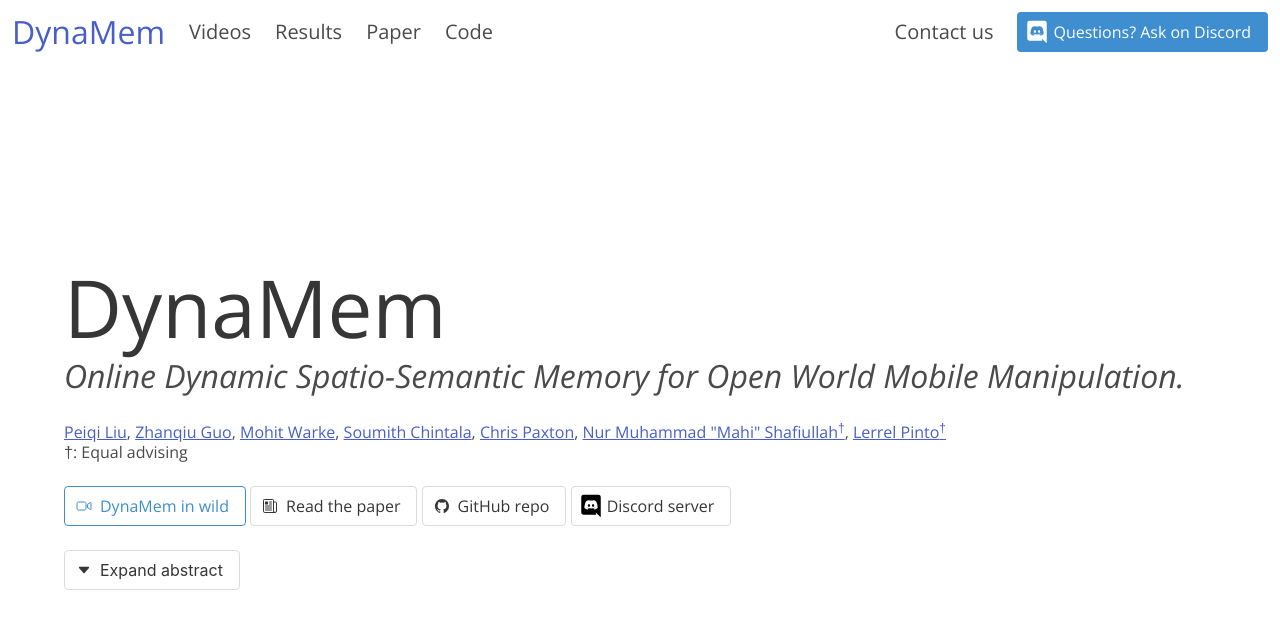
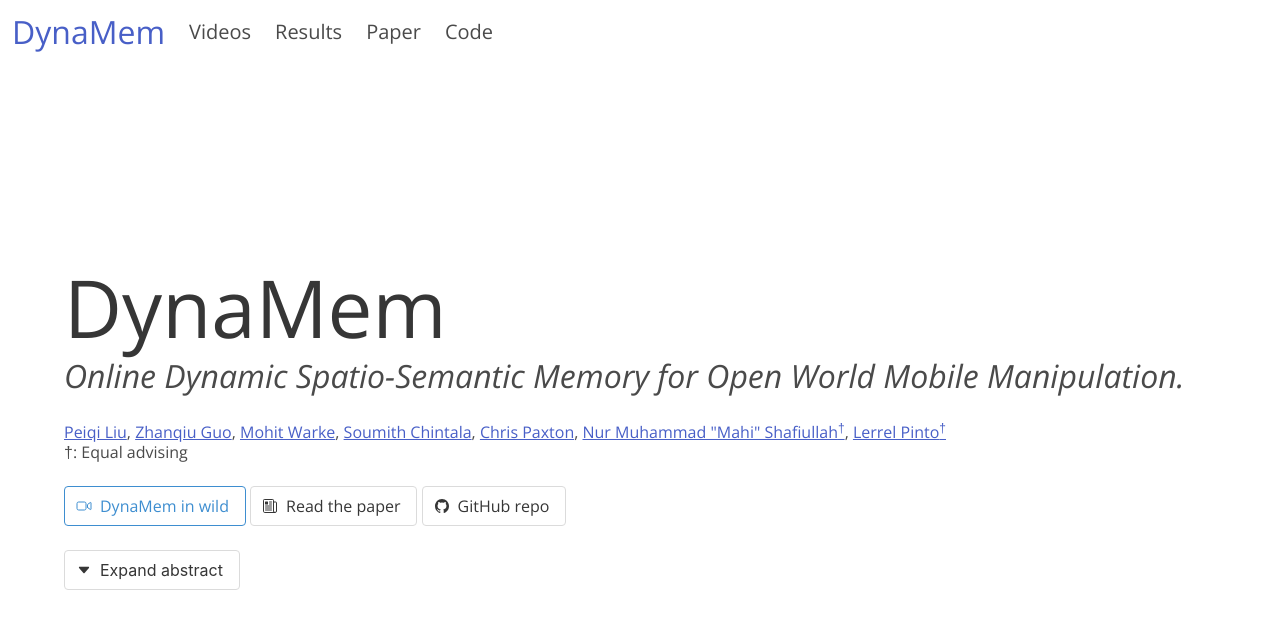
Before and after one commit to dynamem/dynamem.github.io, a plain HTML site: page index.html in a window 1280 px wide. Shown: the top 628 px of the page. Drawn offline with nearby package versions, Linux system fonts and the light colour scheme.

Commit message:
remove useless parts

```diff
--- a/index.html
+++ b/index.html
@@ -188,7 +188,7 @@
                     </div>
                 </a>
             </div>
-            <div class="navbar-end">
+            <!-- <div class="navbar-end">
                 <a class="navbar-item link is-info nav-link" href="https://docs.dobb-e.com/contact-us" target="_blank">
                     <span>Contact us</span>
                 </a>
@@ -204,7 +204,7 @@
                         </a>
                     </div>
                 </div>
-            </div>
+            </div> -->
         </div>
     </nav>
     <div class="hero is-fullheight-with-navbar">
@@ -255,12 +255,12 @@
                         </span>
                         <span>GitHub repo</span>
                     </a>
-                    <a class="button is-outlined is-responsive" target="_blank" href="https://discord.gg/wzzZJxqKYC">
+                    <!-- <a class="button is-outlined is-responsive" target="_blank" href="https://discord.gg/wzzZJxqKYC">
                         <span class="icon">
                             <img src="mfiles/discord-black.svg" style="height: 1.5rem;"></img>
                         </span>
                         <span>Discord server</span>
-                    </a>
+                    </a> -->
                 </div>
                 <!-- <div class="columns block">
                     <div class="column">
```
